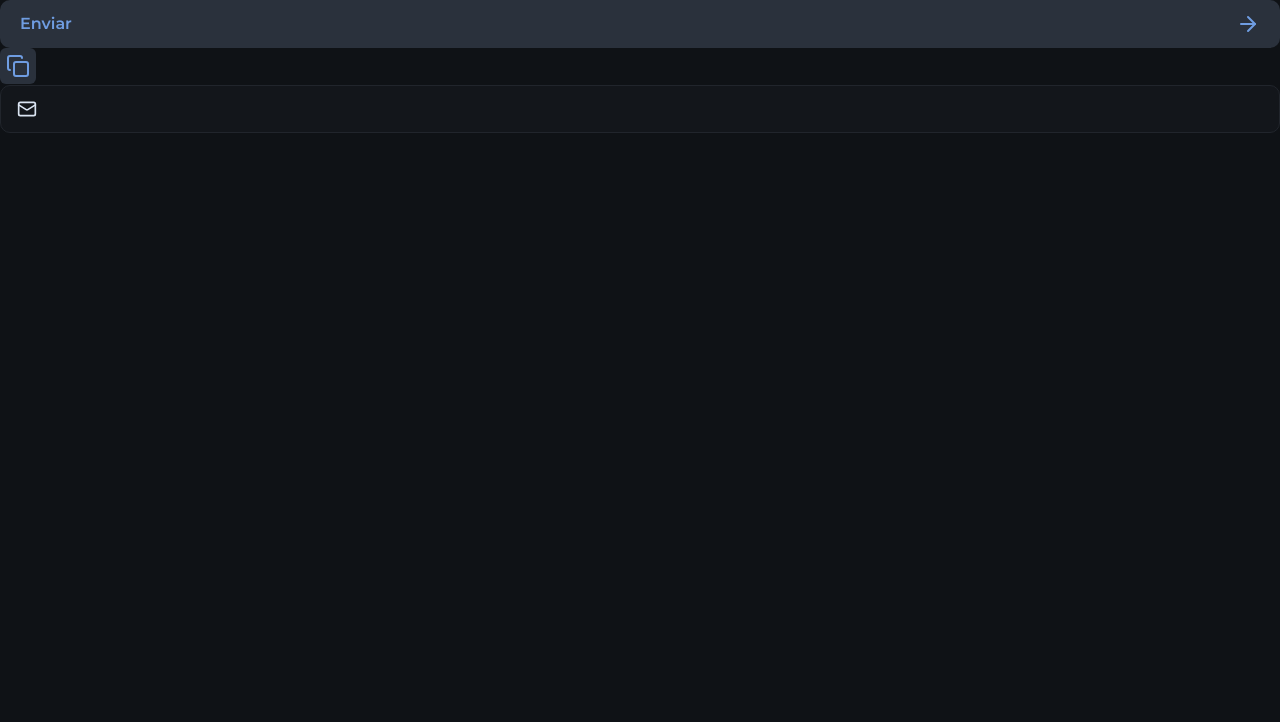
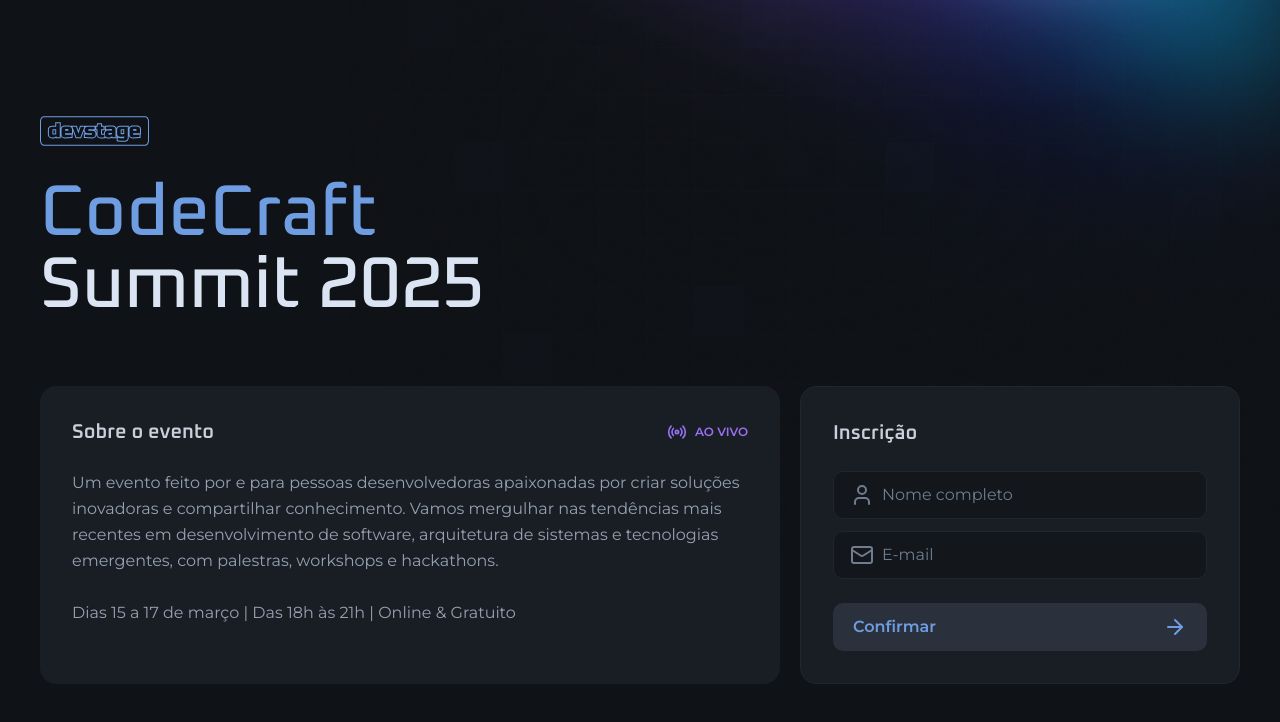
Before and after one commit to Enz0Gabriel/nlw-web, a Next.js app: page / in a window 1280 px wide. Shown: the top 722 px of the page. Built offline with nearby package versions, Linux system fonts and the light colour scheme.

Commit message:
Configurando pagina de entrada

```diff
--- a/src/app/layout.tsx
+++ b/src/app/layout.tsx
@@ -25,7 +25,9 @@
 }>) {
   return (
     <html lang="en" className={`${oxanium.variable} ${montserrat.variable}`}>
-      <body className="bg-gray-900 text-gray-100 antialiased">{children}</body>
+      <body className="bg-gray-900 text-gray-100 antialiased bg-[url(/background.png)] bg-no-repeat bg-top md:bg-right-top">
+        {children}
+      </body>
     </html>
   );
 }
--- a/src/app/page.tsx
+++ b/src/app/page.tsx
@@ -1,29 +1,71 @@
-import { ArrowRight, Copy, Mail } from 'lucide-react';
-
 import { Button } from '@/components/button';
-import { IconButton } from '@/components/icon-button';
 import { InputField, InputIcon, InputRoot } from '@/components/input';
+import { ArrowRight, Mail, Radio, User } from 'lucide-react';
+import Image from 'next/image';
+import logo from '../assets/logo.svg';
 
 export default function Home() {
   return (
-    <main>
-      <Button type="submit">
-        Enviar
-        <ArrowRight />
-      </Button>
+    <main className="max-w-[1240px] mx-auto px-5 py-8 md:py-0">
+      <div className="min-h-dvh flex flex-col justify-center gap-16">
+        <div className="flex flex-col gap-8 items-center md:items-start">
+          <Image src={logo} alt="devstage" width={108.5} height={30} />
 
-      <IconButton>
-        <Copy />
-      </IconButton>
+          <h1 className="text-4xl text-center leading-none font-heading font-medium flex flex-col md:text-7xl md:text-left">
+            <span className="text-blue">CodeCraft</span>
+            Summit 2025
+          </h1>
+        </div>
 
-      <div>
-        <InputRoot>
-          <InputIcon>
-            <Mail className="size-5" />
-          </InputIcon>
+        <div className="flex gap-5 items-stretch flex-col md:flex-row">
+          <div className="flex-1 bg-gray-700 border-gray-600 rounded-2xl p-8 space-y-6">
+            <div className="flex items-center justify-between">
+              <h2 className="font-heading font-semibold text-gray-200 text-xl">
+                Sobre o evento
+              </h2>
+              <span className="text-purple font-semibold text-xs flex items-center gap-2">
+                <Radio className="size-5" />
+                AO VIVO
+              </span>
+            </div>
+            <p className="text-gray-300 leading-relaxed text-sm md:text-base">
+              Um evento feito por e para pessoas desenvolvedoras apaixonadas por
+              criar soluções inovadoras e compartilhar conhecimento. Vamos
+              mergulhar nas tendências mais recentes em desenvolvimento de
+              software, arquitetura de sistemas e tecnologias emergentes, com
+              palestras, workshops e hackathons.
+              <br />
+              <br />
+              Dias 15 a 17 de março | Das 18h às 21h | Online & Gratuito
+            </p>
+          </div>
+          <form className="bg-gray-700 border border-gray-600 rounded-2xl p-8 space-y-6 w-full md:max-w-[440px]">
+            <h2 className="font-heading font-semibold text-gray-200 text-xl">
+              Inscrição
+            </h2>
 
-          <InputField />
-        </InputRoot>
+            <div className="space-y-3">
+              <InputRoot>
+                <InputIcon>
+                  <User />
+                </InputIcon>
+                <InputField type="text" placeholder="Nome completo" />
+              </InputRoot>
+
+              <InputRoot>
+                <InputIcon>
+                  <Mail className="" />
+                </InputIcon>
+                <InputField type="email" placeholder="E-mail" />
+              </InputRoot>
+            </div>
+
+            <Button type="submit">
+              Confirmar
+              <ArrowRight />
+            </Button>
+          </form>
+        </div>
       </div>
     </main>
   );
```
Also changed, not shown: public/background.png (added), src/assets/logo.svg (added).
